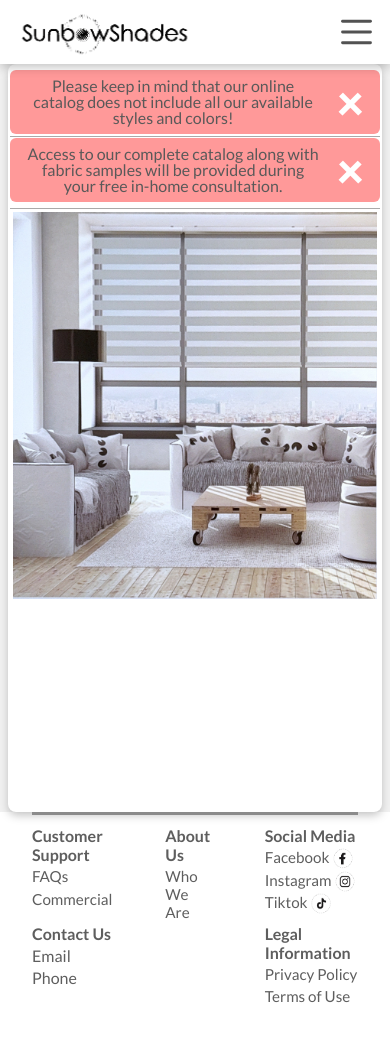
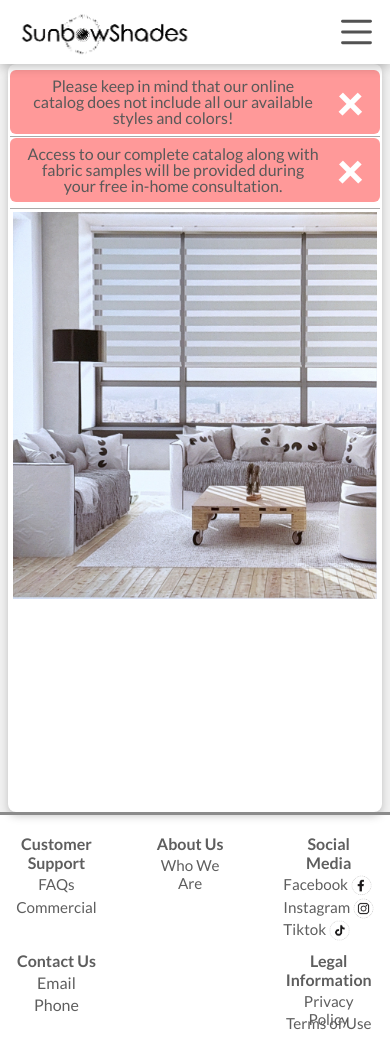
Before and after one commit to stevenchung213/sunbowshades, a React app: page /catalog in a window 390 px wide. Before the commit the page ends 1018 px from the top, so only its background shows below. Built offline with nearby package versions, Linux system fonts and the light colour scheme.

Commit message:
modify mobile footer css grid

```diff
--- a/src/about/styles.css
+++ b/src/about/styles.css
@@ -5,4 +5,5 @@
   height: calc(100vh - 14rem);
   align-items: center;
   padding-top: 2rem;
+  overflow-y: scroll;
 }
--- a/src/catalog/styles.css
+++ b/src/catalog/styles.css
@@ -5,7 +5,6 @@
   padding: 1rem 10rem;
   justify-content: center;
   background-color: rgb(241, 241, 241);
-  width: 1;
   min-height: 100%;
 }
 
--- a/src/contact/Contact.jsx
+++ b/src/contact/Contact.jsx
@@ -35,7 +35,7 @@ const Contact = () => {
     console.log(contactPreferenceRef.current.value)
     console.log(referralCodeRef.current.value)
     console.log(messageBoxRef.current.value)
-
+    console.log('do not forget to remove the return statement')
     return;
 
     const serviceId = process.env.EMAILJS_SERVICE_ID;
--- a/src/footer/styles.css
+++ b/src/footer/styles.css
@@ -2,7 +2,7 @@
   height: 9rem;
   display: flex;
   justify-content: space-between;
-  margin: 0 2rem;
+  margin: 0;
   padding: 1rem 2rem;
   border-top: solid;
   border-color: rgb(139, 139, 139);
@@ -142,12 +142,16 @@
 @media only screen and (max-width: 768px) {
   #footer_container {
     display: grid;
-    grid-template-columns: 1fr 1fr 2fr;
+    grid-template-columns: 1fr 1fr 1fr;
     grid-template-rows: auto;
     grid-column-gap: 3.3rem;
     grid-row-gap: 0.3rem;
-    padding: 0.5rem 0;
+    padding: 1rem 1rem;
     height: 100%;
+  }
+
+  .footer_section_container {
+    text-align: center;
   }
 
   .footer_section_container h3 {
@@ -155,6 +159,12 @@
     font-weight: bold;
     color: rgb(94, 94, 94);
     margin: 0.2rem 0;
+  }
+
+  .footer_section_container:nth-child(3) {
+    display: flex;
+    flex-direction: column;
+    align-items: center;
   }
 
   .footer_section_container:last-child {
@@ -169,4 +179,6 @@
     color: rgb(94, 94, 94);
     text-decoration: none;
   }
+
+
 }
--- a/src/styles.css
+++ b/src/styles.css
@@ -10,7 +10,7 @@
 
 #app_container {
   padding-top: 5rem;
-  height: 100%;
+  height: 100dvh;
   width: 100%;
   display: flex;
   flex-direction: column;
```
